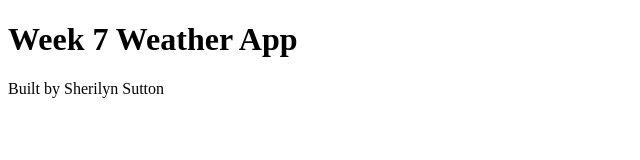
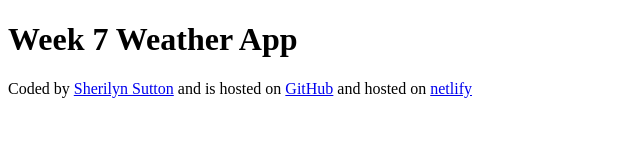
Before and after one commit to sherilynsutton/week7_weather_app, a plain HTML site: page index.html in a window 1280 px wide. Shown: the whole page, without its empty margins (0-640 px from the left). Drawn offline with Linux system fonts and the light colour scheme.

Commit message:
added footer links

```diff
--- a/index.html
+++ b/index.html
@@ -7,6 +7,6 @@
 </head>
 <body>
     <h1>Week 7 Weather App</h1>
-    <footer>Built by Sherilyn Sutton</footer>
+    <footer>Coded by <a href="https://github.com/sherilynsutton">Sherilyn Sutton</a> and is hosted on <a href="https://github.com/sherilynsutton/week7_weather_app">GitHub</a> and hosted on <a href="https://ss-week7-app.netlify.app/">netlify</a></footer>
 </body>
 </html>
```
